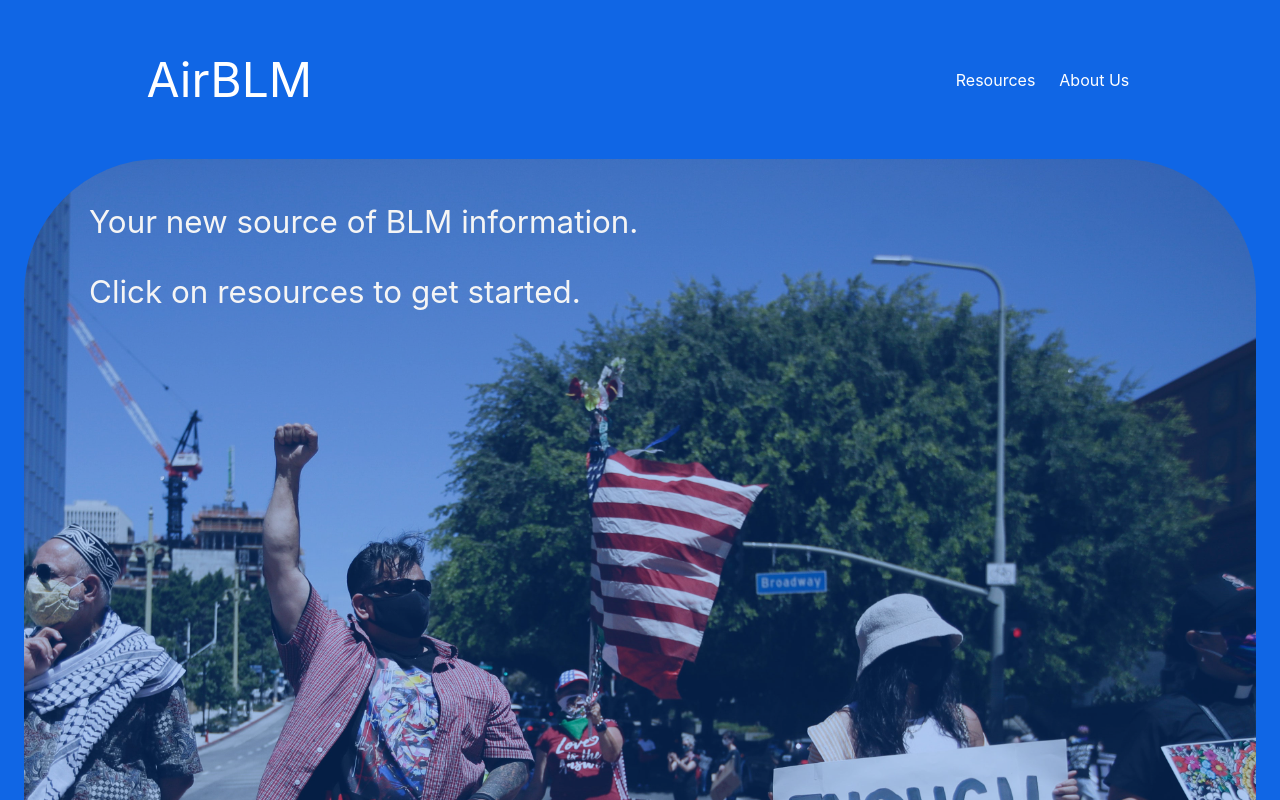
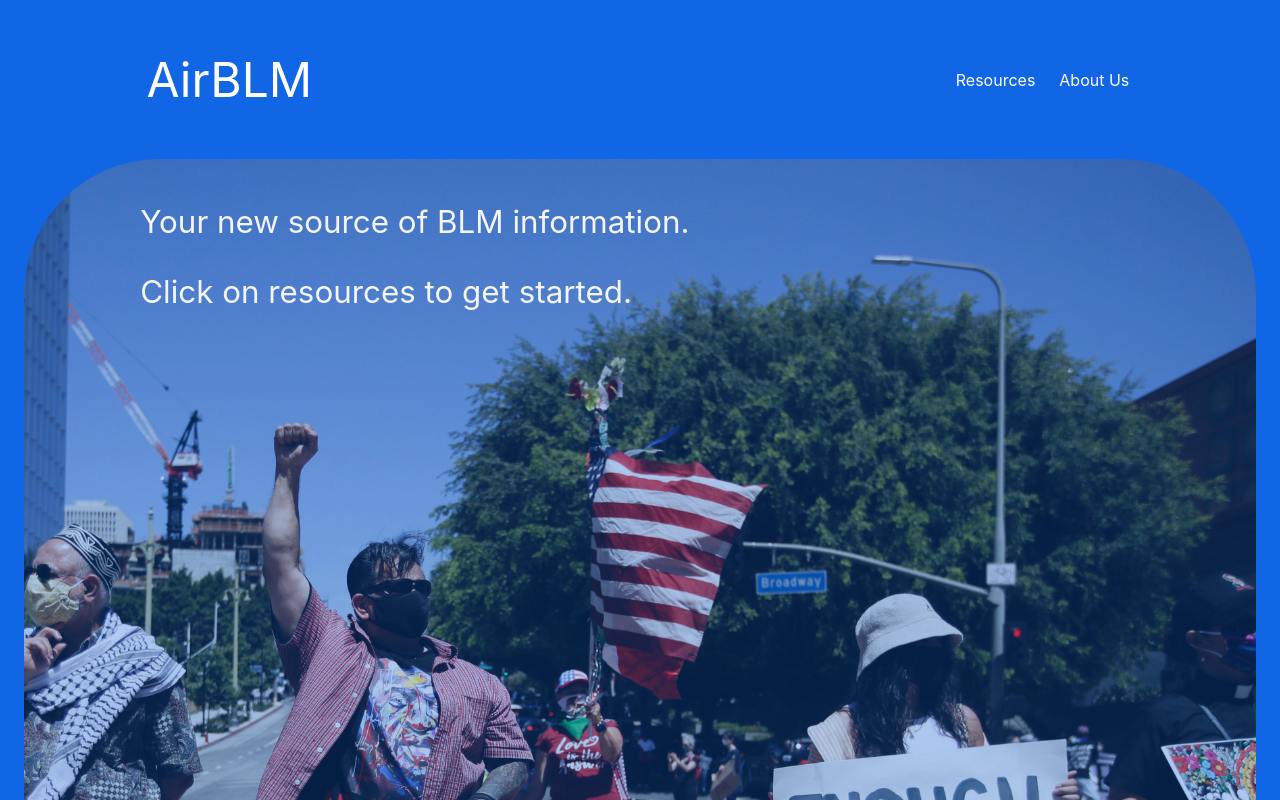
Before and after one commit to AirBLM/AirBLM-Website, a React (Create React App) app in the folder airblm/: page / in a window 1280 px wide. Shown: the top 800 px of the page. Built offline with nearby package versions, Linux system fonts and the light colour scheme.

Commit message:
adjust text position

```diff
--- a/airblm/src/Components/Welcome.css
+++ b/airblm/src/Components/Welcome.css
@@ -16,7 +16,7 @@
 @import url("https://fonts.googleapis.com/css2?family=Inder&display=swap");
 .text {
   position: absolute;
-  left: calc(5%);
+  left: calc(9%);
   top: calc(1%);
   font-size: 1.4em;
   color: whitesmoke;
```
